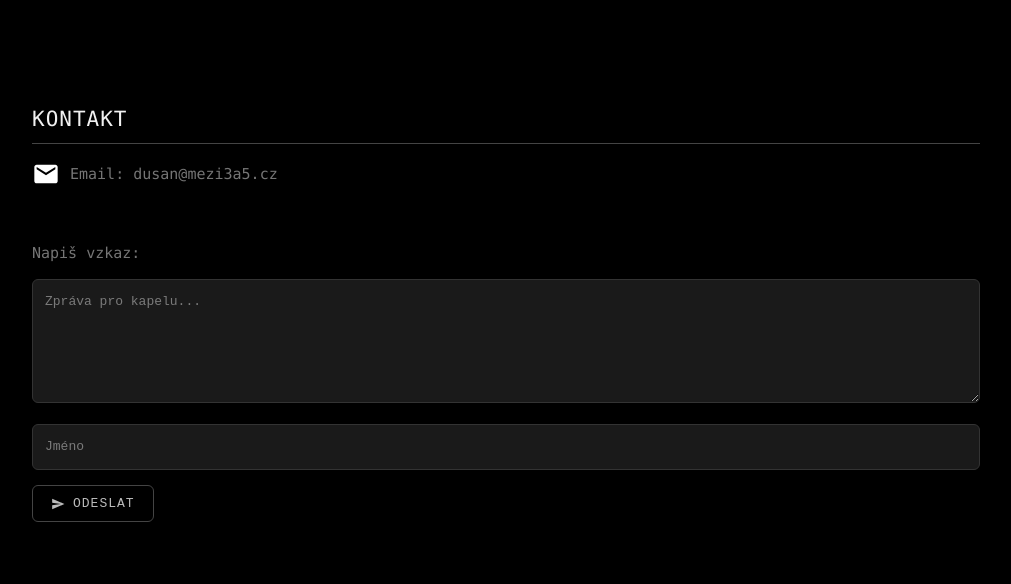
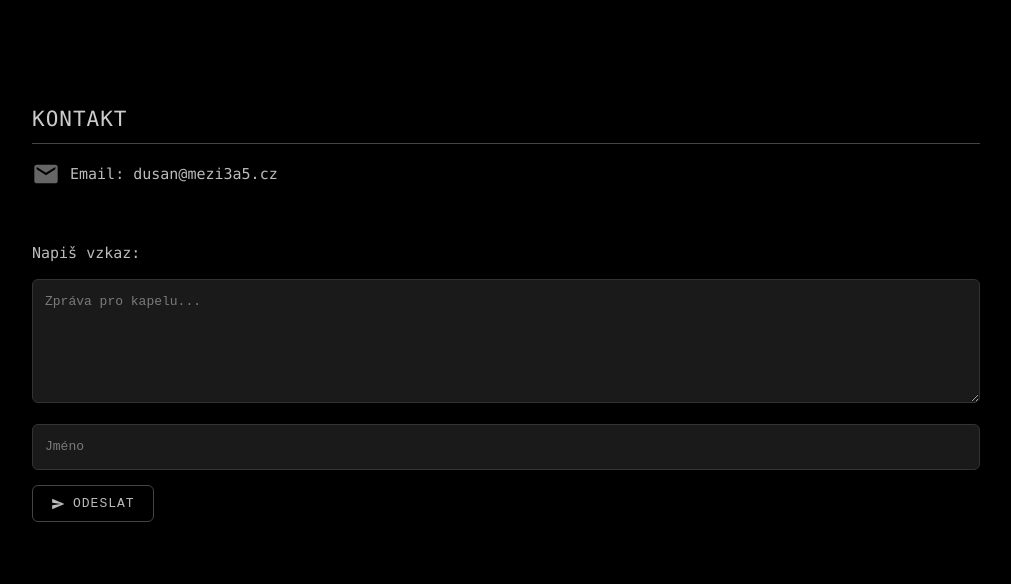
Before and after one commit to TheVecala/DK, a PHP site: page / in a window 1280 px wide. Shown: the part 3601-4185 px from the top of the page, without its empty margins (194-1205 px from the left). Run offline with PHP 8.4, Linux system fonts and the light colour scheme.

Commit message:
Add jack icon images and update Kontakt section colors and SVG fill

```diff
--- a/index.php
+++ b/index.php
@@ -246,11 +246,11 @@ body, h1, h2, h3, h4, h5, h6 { font-family: "Lucida Console", "Courier New", mon
   </div>
 
   <!-- Kontakt -->
-  <div class="page-section w3-text-grey" id="kontakt">
-    <h2 class="w3-text-light-grey">Kontakt</h2>
+  <div class="page-section" id="kontakt" style="color:#bbb;">
+    <h2 style="color:#ccc;">Kontakt</h2>
     <div class="w3-section">
       <p style="display:flex; align-items:center; gap:10px;">
-        <svg xmlns="http://www.w3.org/2000/svg" width="28" height="28" viewBox="0 0 24 24" fill="white" style="flex-shrink:0;" aria-hidden="true">
+        <svg xmlns="http://www.w3.org/2000/svg" width="28" height="28" viewBox="0 0 24 24" fill="#666" style="flex-shrink:0;" aria-hidden="true">
           <path d="M20 4H4c-1.1 0-2 .9-2 2v12c0 1.1.9 2 2 2h16c1.1 0 2-.9 2-2V6c0-1.1-.9-2-2-2zm0 4-8 5-8-5V6l8 5 8-5v2z"/>
         </svg>
         Email: dusan@mezi3a5.cz
```
Also changed, not shown: ikony/jack.png (added), ikony/jack2.png (added), ikony/jack3.png (added).
